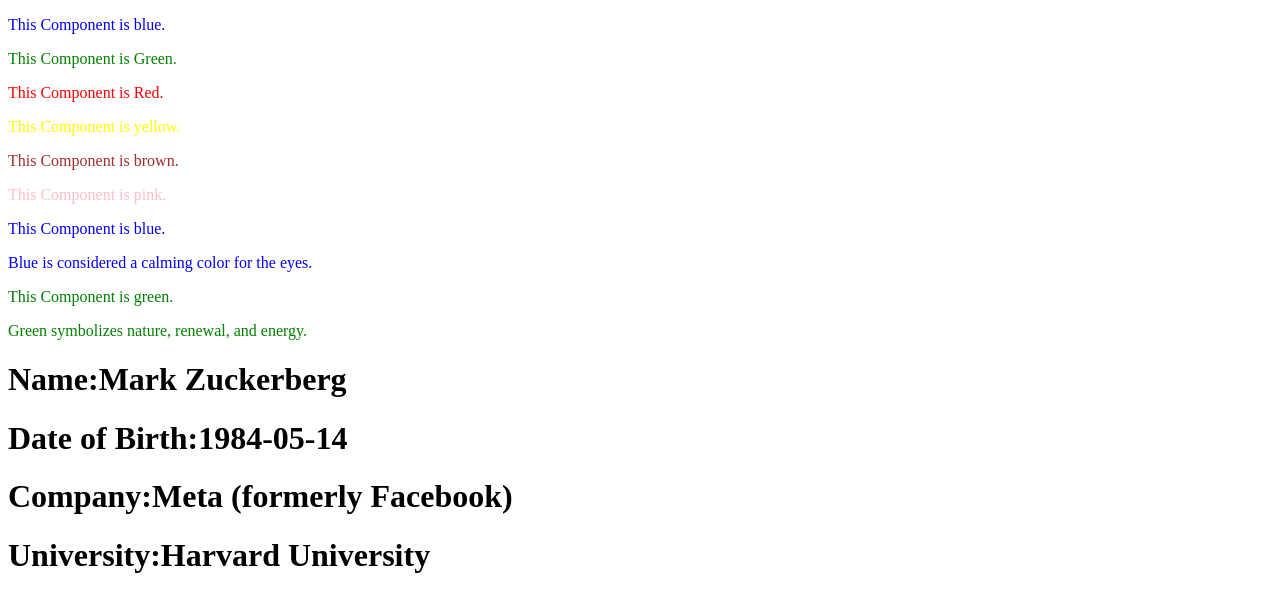
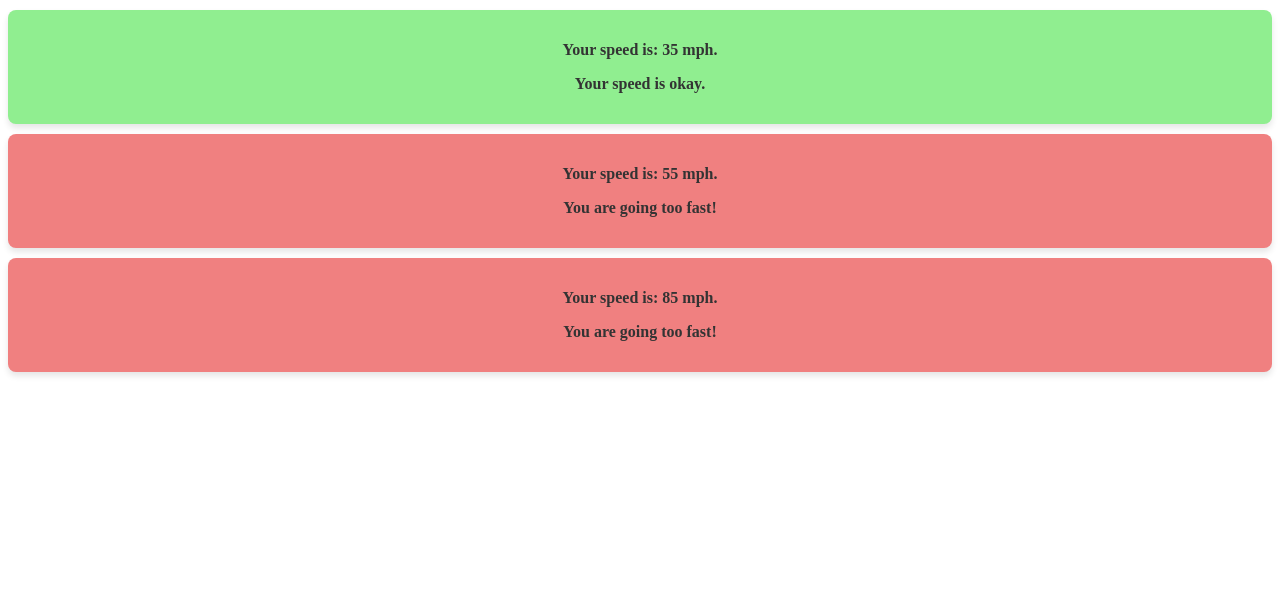
Before and after one commit to RavinduLayanga/developer-playground, a React (Vite) app in the folder React/First/react_project/: page / in a window 1280 px wide. Shown: the top 612 px of the page. Built offline with nearby package versions, Linux system fonts and the light colour scheme.

Commit message:
feat: implement SpeedMessage component and update App to utilize it

```diff
--- a/React/First/react_project/src/App.jsx
+++ b/React/First/react_project/src/App.jsx
@@ -1,140 +1,10 @@
-// If you ever need to disable the PropTypes warning for an entire file,
-// you would put this exact comment on line 1:
-// /* eslint-disable react/prop-types */
-
-import PropTypes from "prop-types";
-
-// ==========================================
-// 1. HARDCODED COMPONENTS (The "Bad" Way)
-// ==========================================
-// These are not reusable.
-const BlueComponent = () => (
-  <div style={{ color: "blue" }}>
-    <p>This Component is blue.</p>
-  </div>
+import SpeedMessage from "./components/SpeedMessage";
+const App = () => (
+  <>
+    <SpeedMessage speed={35} />
+    <SpeedMessage speed={55} />
+    <SpeedMessage speed={85} />
+  </>
 );
 
-const GreenComponent = () => (
-  <div style={{ color: "green" }}>
-    <p>This Component is Green.</p>
-  </div>
-);
-
-const RedComponent = () => (
-  <div style={{ color: "red" }}>
-    <p>This Component is Red.</p>
-  </div>
-);
-
-// ==========================================
-// 2. THE EVOLUTION OF PROPS (Reference Guide)
-// ==========================================
-
-/*
-  METHOD A: The Old Way (Using the full 'props' object)
-  Notice how you have to type "props." every single time.
-
-  const ColourfulComponent = (props) => (
-    <div style={{ color: props.color }}>
-      <p>This Component is {props.color}.</p>
-      {props.children}
-    </div>
-  );
-*/
-
-/*
-  METHOD B: The Old Way + The || (Logical OR) Operator
-  If no color is provided, it falls back to "blue".
-
-  const ColourfulComponent = (props) => (
-    <div style={{ color: props.color || "blue" }}>
-      <p>This Component is {props.color || "blue"}.</p>
-      {props.children}
-    </div>
-  );
-*/
-
-/*
-  METHOD C: The Old Way + PropTypes Validation
-  Before modern tools, developers used this library to catch errors
-  (like passing a number when the component expected a string).
-
-  const ColourfulComponent = (props) => ( ... );
-
-  ColourfulComponent.propTypes = {
-    color: PropTypes.string.isRequired,
-  };
-
-  WHY WE DON'T USE THIS ANYMORE:
-  Typing out propTypes for every single component was exhausting.
-  Today, the modern industry standard is to use TypeScript.
-  TypeScript is a version of JavaScript that forces strict data types
-  and checks for these exact errors before the code even runs,
-  making the 'prop-types' library completely obsolete.
-*/
-
-// ==========================================
-// 3. THE MODERN WAY (Destructuring + Default Params)
-// ==========================================
-// This is the active component that will actually run!
-// 1. We use { color, children } to instantly extract what we need.
-// 2. We use = "blue" right in the parameters to set a default value,
-//    which completely replaces the need for the old || operator.
-
-const ColourfulComponent = ({ color = "blue", children }) => (
-  <div style={{ color: color }}>
-    <p>This Component is {color}.</p>
-    {children}
-  </div>
-);
-
-const App = () => {
-  const color1 = "blue";
-  const color2 = "green";
-
-  // ==========================================
-  // MULTIPLE PROPS EXAMPLE
-  // ==========================================
-  // Here is a component taking in a larger props object without destructuring.
-  const UserProfile = (props) => (
-    <div>
-      <h1>Name:{props.name}</h1>
-      <h1>Date of Birth:{props.dateOfBirth}</h1>
-      <h1>Company:{props.company}</h1>
-      <h1>University:{props.univercity}</h1>
-    </div>
-  );
-
-  return (
-    <div>
-      {/* Rendering the hardcoded components */}
-      <BlueComponent />
-      <GreenComponent />
-      <RedComponent />
-
-      {/* Rendering the reusable component with string props */}
-      <ColourfulComponent color="yellow" />
-      <ColourfulComponent color="brown" />
-      <ColourfulComponent color="pink" />
-
-      {/* Rendering with variables and passing 'children' (the <p> tags) */}
-      <ColourfulComponent color={color1}>
-        <p>Blue is considered a calming color for the eyes.</p>
-      </ColourfulComponent>
-
-      <ColourfulComponent color={color2}>
-        <p>Green symbolizes nature, renewal, and energy.</p>
-      </ColourfulComponent>
-
-      {/* Passing multiple custom props to build a profile */}
-      <UserProfile
-        name="Mark Zuckerberg"
-        dateOfBirth="1984-05-14"
-        company="Meta (formerly Facebook)"
-        univercity="Harvard University"
-      />
-    </div>
-  );
-};
-
 export default App;
--- /dev/null
+++ b/React/First/react_project/src/components/SpeedMessage.jsx
@@ -0,0 +1,46 @@
+const SpeedMessage = ({ speed }) => {
+  const speedLimit = 50;
+
+  // Determind the message based on the speed
+  const message =
+    speed <= speedLimit ? (
+      <p>Your speed is okay.</p>
+    ) : (
+      <p>You are going too fast!</p>
+    );
+
+  // Determine background color based on speed
+  const backgroundColor = speed <= speedLimit ? "#90ee90" : "#f08080";
+
+  // Define consistent message styling
+  const messageStyle = {
+    backgroundColor,
+    color: "#333",
+    padding: "15px",
+    margin: "10px 0px",
+    borderRadius: "8px",
+    fontWeight: "bold",
+    textAlign: "center",
+    boxShadow: "0 4px 6px rgba(0,0,0,0.1)",
+  };
+  return (
+    <>
+      {/* <div style={{ backgroundColor: backgroundColor }}>
+        <p>Your speed is: {speed} mph.</p>
+        {message}
+      </div> */}
+
+      {/* <div style={{ backgroundColor }}>
+        <p>Your speed is: {speed} mph.</p>
+        {message}
+      </div> */}
+
+      <div style={messageStyle}>
+        <p>Your speed is: {speed} mph.</p>
+        {message}
+      </div>
+    </>
+  );
+};
+
+export default SpeedMessage;
```
Also changed, not shown: React/First/react_project/src/lessons/Vid7_App.jsx (added, +15 -0 lines), React/First/react_project/src/lessons/Vid8_App.jsx (added, +140 -0 lines), React/First/react_project/src/lessons/Vid9_App.jsx (+8 -13 lines).
